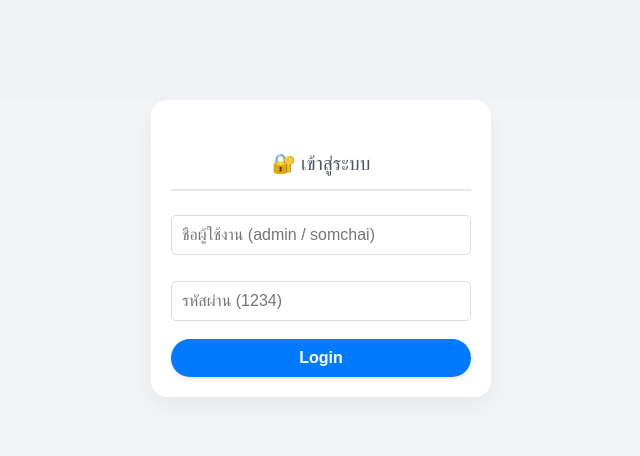
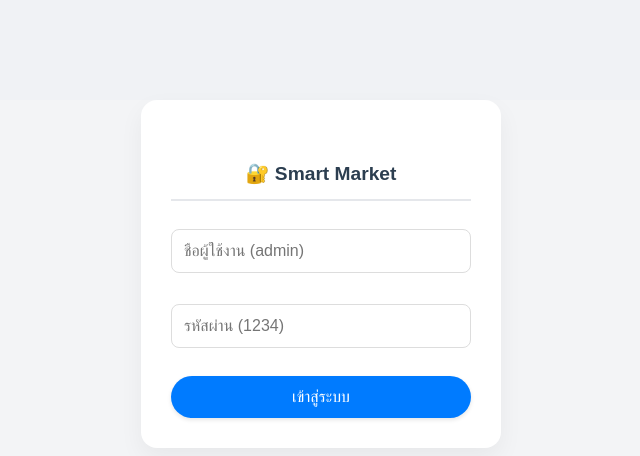
Before and after one commit to guynattapon/smart-market, a React (Vite) app in the folder frontend/: page / in a window 1280 px wide. Shown: the top 456 px of the page, without its empty margins (319-959 px from the left). Built offline with nearby package versions, Linux system fonts and the light colour scheme.

Commit message:
เพิ่ม Loading State ตอนล็อกอิน

```diff
--- a/frontend/src/Login.jsx
+++ b/frontend/src/Login.jsx
@@ -1,66 +1,96 @@
 import { useState } from 'react';
 import axios from 'axios';
-import Swal from 'sweetalert2' // อย่าลืมลง npm install sweetalert2 ก่อนนะ
+import Swal from 'sweetalert2';
 
 function Login({ onLoginSuccess }) {
   const [username, setUsername] = useState('');
   const [password, setPassword] = useState('');
 
-  const handleSubmit = (e) => {
+  // 👇 1. เพิ่มตัวแปรเช็คสถานะ Loading
+  const [isLoading, setIsLoading] = useState(false);
+
+  const handleSubmit = async (e) => {
     e.preventDefault();
 
+    // 👇 2. เริ่มโหลด: เปิดสวิตช์ Loading
+    setIsLoading(true);
+
+    try {
       // ยิงไปขอ Login ที่หลังบ้าน
-    axios.post('https://smart-market-h5xu.onrender.com/login', { username, password })
-      .then((res) => {
-        // ✅ Login ผ่าน: เด้ง Popup เขียว
+      const res = await axios.post('https://smart-market-h5xu.onrender.com/login', { username, password });
+
+      // ✅ Login ผ่าน
       Swal.fire({
           title: 'ยินดีต้อนรับ!',
           text: `สวัสดีคุณ ${res.data.user.full_name}`,
           icon: 'success',
-            confirmButtonText: 'เข้าสู่ตลาด',
-            confirmButtonColor: '#3085d6'
-        }).then((result) => {
-            if (result.isConfirmed) {
+          timer: 2000, // ปิดเองใน 2 วิ
+          showConfirmButton: false
+      }).then(() => {
           onLoginSuccess(res.data.user, res.data.token);
-            }
       });
-      })
-      .catch((err) => {
-        // ❌ Login ไม่ผ่าน: เด้ง Popup แดง
+
+    } catch (err) {
+      // ❌ Login ไม่ผ่าน
       Swal.fire({
           title: 'เข้าสู่ระบบไม่สำเร็จ',
           text: err.response?.data?.message || 'ชื่อผู้ใช้หรือรหัสผ่านไม่ถูกต้อง',
           icon: 'error',
-            confirmButtonText: 'ตกลง',
+          confirmButtonText: 'ลองใหม่',
           confirmButtonColor: '#d33'
       });
-      });
+    } finally {
+      // 👇 3. จบการทำงาน (ไม่ว่าจะผ่านหรือพัง): ปิดสวิตช์ Loading
+      setIsLoading(false);
+    }
   };
 
   return (
-    <div style={{ maxWidth: '300px', margin: '100px auto', textAlign: 'center', padding: '20px', border: '1px solid #ccc', borderRadius: '10px', boxShadow: '0 4px 8px rgba(0,0,0,0.1)', background: 'white' }}>
-      <h2>🔐 เข้าสู่ระบบ</h2>
+    <div style={{ maxWidth: '300px', margin: '100px auto', textAlign: 'center', padding: '30px', borderRadius: '15px', boxShadow: '0 10px 25px rgba(0,0,0,0.1)', background: 'white' }}>
+      <h2 style={{ color: '#2c3e50', marginBottom: '20px' }}>🔐 Smart Market</h2>
+
       <form onSubmit={handleSubmit}>
-        <div style={{ marginBottom: '10px' }}>
+        <div style={{ marginBottom: '15px' }}>
           <input
             type="text"
-            placeholder="ชื่อผู้ใช้งาน (admin / somchai)"
+            placeholder="ชื่อผู้ใช้งาน (admin)"
             value={username}
             onChange={e => setUsername(e.target.value)}
-            style={{ padding: '10px', width: '100%', boxSizing: 'border-box', borderRadius: '5px', border: '1px solid #ddd' }}
+            // 👇 ถ้าโหลดอยู่ ห้ามพิมพ์แก้
+            disabled={isLoading}
+            style={{ padding: '12px', width: '100%', boxSizing: 'border-box', borderRadius: '8px', border: '1px solid #ddd', fontSize: '16px' }}
           />
         </div>
-        <div style={{ marginBottom: '10px' }}>
+        <div style={{ marginBottom: '20px' }}>
           <input
             type="password"
             placeholder="รหัสผ่าน (1234)"
             value={password}
             onChange={e => setPassword(e.target.value)}
-            style={{ padding: '10px', width: '100%', boxSizing: 'border-box', borderRadius: '5px', border: '1px solid #ddd' }}
+            // 👇 ถ้าโหลดอยู่ ห้ามพิมพ์แก้
+            disabled={isLoading}
+            style={{ padding: '12px', width: '100%', boxSizing: 'border-box', borderRadius: '8px', border: '1px solid #ddd', fontSize: '16px' }}
           />
         </div>
-        <button type="submit" style={{ padding: '10px 20px', background: '#007bff', color: 'white', border: 'none', borderRadius: '50px', cursor: 'pointer', width: '100%', fontSize: '16px', fontWeight: 'bold' }}>
-          Login
+
+        {/* 👇 ส่วนปุ่มกดที่ฉลาดขึ้น */}
+        <button
+          type="submit"
+          disabled={isLoading} // ห้ามกดซ้ำถ้ากำลังหมุน
+          style={{
+            padding: '12px 20px',
+            background: isLoading ? '#ccc' : '#007bff', // เปลี่ยนสีตอนโหลด
+            color: 'white',
+            border: 'none',
+            borderRadius: '50px',
+            cursor: isLoading ? 'not-allowed' : 'pointer',
+            width: '100%',
+            fontSize: '16px',
+            fontWeight: 'bold',
+            transition: '0.3s'
+          }}
+        >
+          {isLoading ? '⏳ กำลังเข้าสู่ระบบ...' : 'เข้าสู่ระบบ'}
         </button>
       </form>
     </div>
```
Lines whose indentation alone changed are shown as unchanged.
